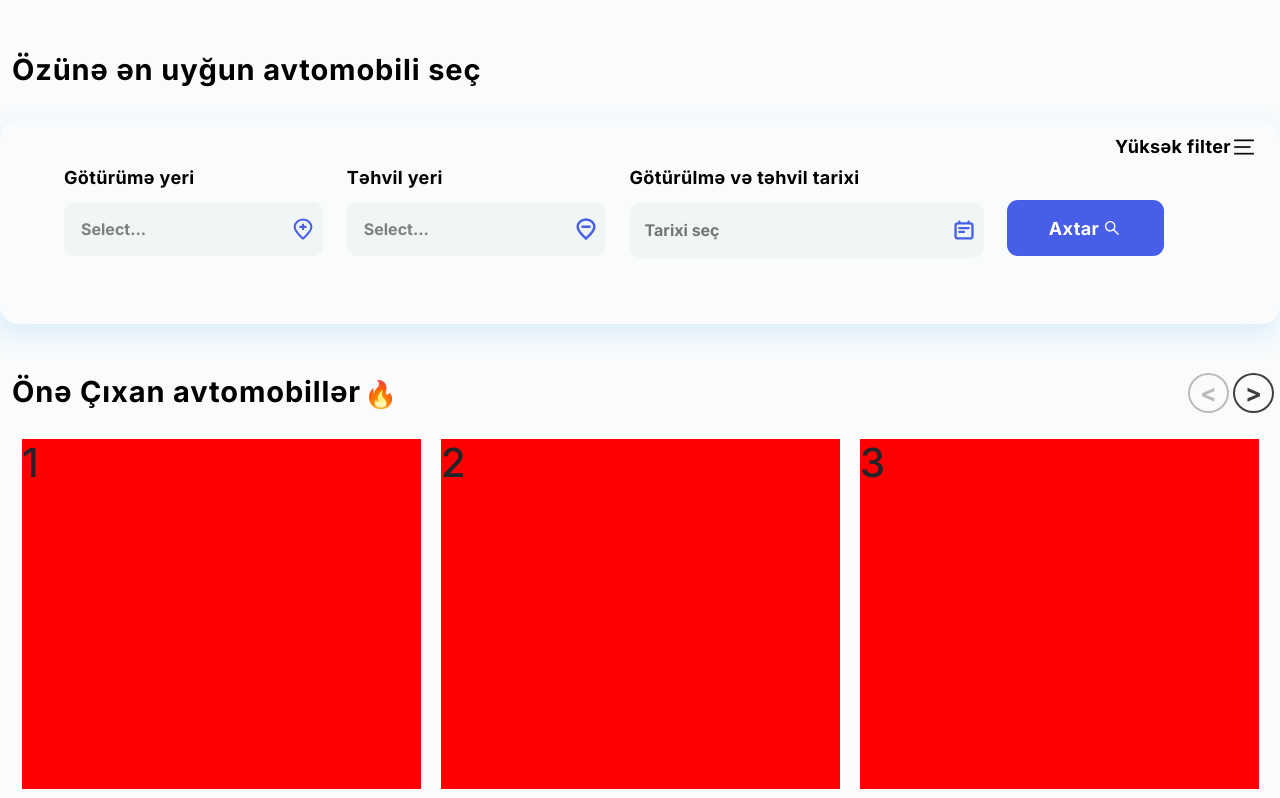
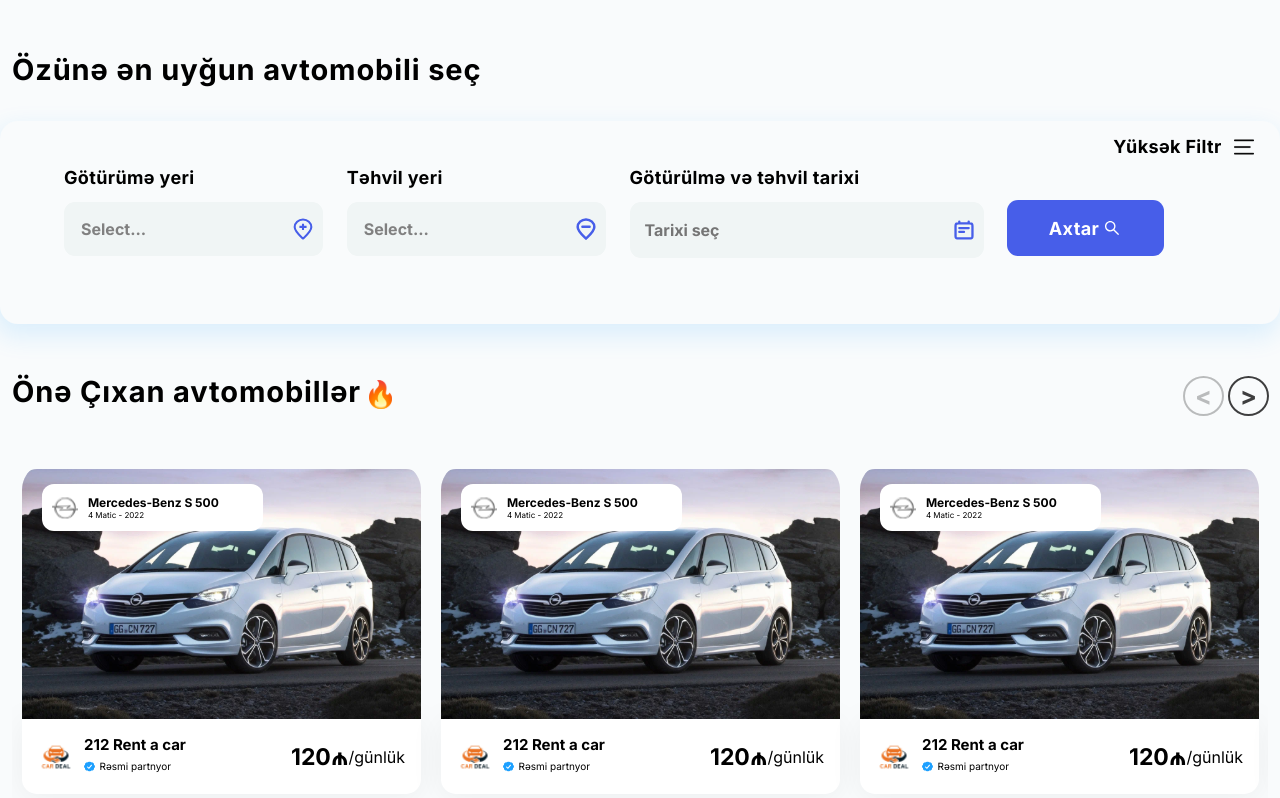
Before and after one commit to hac1yev/rent_a_car, a React (Create React App) app: page / in a window 1280 px wide. Shown: the part 802-1600 px from the top of the page. Built offline with nearby package versions, Linux system fonts and the light colour scheme.

Commit message:
slider 2

```diff
--- a/src/components/Home/Filter/Filter.jsx
+++ b/src/components/Home/Filter/Filter.jsx
@@ -40,7 +40,7 @@ const Filter = () => {
         <h2 className='filter-title'>Özünə ən uyğun avtomobili seç</h2>
           <form action="" className='filter-form row'>
             <div className='filter-parametr' onClick={showHideFilter}>
-              Yüksək filter
+              {filterIsVisible ? 'Sade Filtr' : 'Yüksək Filtr'} &nbsp;
               <img src={filterIcon} alt="filter-icon" />
             </div>
             <div className='filter-selects col-md-12'>
--- a/src/components/Home/VipCars/VipCars.jsx
+++ b/src/components/Home/VipCars/VipCars.jsx
@@ -4,6 +4,10 @@ import flame from "../../../assets/images/vip-slider/flame.svg";
 import Slider from "react-slick";
 import "slick-carousel/slick/slick.css";
 import "slick-carousel/slick/slick-theme.css";
+import opel from "../../../assets/images/home/opel-car.svg";
+import opellogo from "../../../assets/images/home/opel-logo.svg";
+import rent from "../../../assets/images/vip-slider/rent.png";
+import formaltick from "../../../assets/images/vip-slider/formal.svg";
 
 const VipCars = () => {
   var settings2 = {
@@ -14,25 +18,21 @@ const VipCars = () => {
     slidesToScroll: 1,
     responsive: [
       {
-        breakpoint: 1024,
+        breakpoint: 900,
         settings: {
-          slidesToShow: 3,
-          slidesToScroll: 3,
-          dots: false,
+          slidesToShow: 2,
+          slidesToScroll: 2,
+          dots: false
         },
       },
       {
-        breakpoint: 768,
-        settings: {
-          slidesToShow: 2,
-          slidesToScroll: 1,
-        },
-      },
-      {
-        breakpoint: 480,
+        breakpoint: 600,
         settings: {
           slidesToShow: 1,
           slidesToScroll: 1,
+          autoplay: true,
+          autoplaySpeed: 2000,
+          cssEase: "linear",
         },
       },
     ],
@@ -47,25 +47,133 @@ const VipCars = () => {
         </div>
         <div className="vip-slider-cards">
           <Slider {...settings2}>
-            <div className="vip-card">
-                <div>
-                    <h1>1</h1>
+            <div className="vip-cards">
+              <div>
+                <div className="vip-card">
+                  <div className="vip-img">
+                    <img className="vip-car-img" src={opel} alt="vip" />
+                    <div className="car-brand">
+                      <img src={opellogo} alt="" />
+                      <div className="vip-car-brand">
+                        <p className="vip-brand-name">Mercedes-Benz S 500</p>
+                        <p className="vip-model-name">4 Matic - 2022</p>
+                      </div>
+                    </div>
+                  </div>
+                  <div className="vip-info">
+                    <div className="vipcar-info">
+                      <img src={rent} alt="" />
+                      <div className="vipcar-info-2">
+                        <p className="rent-store">212 Rent a car</p>
+                        <div className="formal-part">
+                          <img src={formaltick} alt="" /> &nbsp;
+                          <p>Rəsmi partnyor</p>
+                        </div>
+                      </div>
+                    </div>
+                    <div className="vipcar-price">
+                      <b>120₼</b>
+                      <span>/günlük</span>
+                    </div>
+                  </div>
                 </div>
+              </div>
             </div>
-            <div className="vip-card">
-                <div>
-                    <h1>2</h1>
+            <div className="vip-cards">
+              <div>
+                <div className="vip-card">
+                  <div className="vip-img">
+                    <img className="vip-car-img" src={opel} alt="vip" />
+                    <div className="car-brand">
+                      <img src={opellogo} alt="" />
+                      <div className="vip-car-brand">
+                        <p className="vip-brand-name">Mercedes-Benz S 500</p>
+                        <p className="vip-model-name">4 Matic - 2022</p>
+                      </div>
+                    </div>
+                  </div>
+                  <div className="vip-info">
+                    <div className="vipcar-info">
+                      <img src={rent} alt="" />
+                      <div className="vipcar-info-2">
+                        <p className="rent-store">212 Rent a car</p>
+                        <div className="formal-part">
+                          <img src={formaltick} alt="" /> &nbsp;
+                          <p>Rəsmi partnyor</p>
+                        </div>
+                      </div>
+                    </div>
+                    <div className="vipcar-price">
+                      <b>120₼</b>
+                      <span>/günlük</span>
+                    </div>
+                  </div>
                 </div>
+              </div>
             </div>
-            <div className="vip-card">
-                <div>
-                    <h1>3</h1>
+            <div className="vip-cards">
+              <div>
+                <div className="vip-card">
+                  <div className="vip-img">
+                    <img className="vip-car-img" src={opel} alt="vip" />
+                    <div className="car-brand">
+                      <img src={opellogo} alt="" />
+                      <div className="vip-car-brand">
+                        <p className="vip-brand-name">Mercedes-Benz S 500</p>
+                        <p className="vip-model-name">4 Matic - 2022</p>
+                      </div>
+                    </div>
+                  </div>
+                  <div className="vip-info">
+                    <div className="vipcar-info">
+                      <img src={rent} alt="" />
+                      <div className="vipcar-info-2">
+                        <p className="rent-store">212 Rent a car</p>
+                        <div className="formal-part">
+                          <img src={formaltick} alt="" /> &nbsp;
+                          <p>Rəsmi partnyor</p>
+                        </div>
+                      </div>
+                    </div>
+                    <div className="vipcar-price">
+                      <b>120₼</b>
+                      <span>/günlük</span>
+                    </div>
+                  </div>
                 </div>
+              </div>
             </div>
-            <div className="vip-card">
-                <div>
-                    <h1>4</h1>
+            <div className="vip-cards">
+              <div>
+                <div className="vip-card">
+                  <div className="vip-img">
+                    <img className="vip-car-img" src={opel} alt="vip" />
+                    <div className="car-brand">
+                      <img src={opellogo} alt="" />
+                      <div className="vip-car-brand">
+                        <p className="vip-brand-name">Mercedes-Benz S 500</p>
+                        <p className="vip-model-name">4 Matic - 2022</p>
+                      </div>
+                    </div>
+                  </div>
+                  <div className="vip-info">
+                    <div className="vipcar-info">
+                      <img src={rent} alt="" />
+                      <div className="vipcar-info-2">
+                        <p className="rent-store">212 Rent a car</p>
+                        <div className="formal-part">
+                          <img src={formaltick} alt="" /> &nbsp;
+                          <p>Rəsmi partnyor</p>
+                        </div>
+                      </div>
+                    </div>
+                    <div className="vipcar-price">
+                      <b>120₼</b>
+                      <span>/günlük</span>
+                    </div>
+                  </div>
                 </div>
+              </div>
             </div>
           </Slider>
         </div>
--- a/src/components/Home/VipCars/vip.css
+++ b/src/components/Home/VipCars/vip.css
@@ -1,24 +1,129 @@
-.vip-card {
+.vip-cards {
   padding: 0 10px;
 }
 
-.vip-card div{
-    height: 350px;
-    background-color: red;
+.vip-cards {
+  height: 350px;
+  /* background-color: red; */
+  /* border: 1px solid black; */
+}
+
+.vip-car-img {
+  width: 100% !important;
+  object-fit: cover;
+  height: 250px;
+  border-top-right-radius: 15px;
+  border-top-left-radius: 15px;
+}
+
+.vip-img {
+  position: relative;
+}
+
+.car-brand {
+  position: absolute;
+  top: 15px;
+  margin-left: 5%;
+  width: 221px;
+  height: 47px;
+  background-color: #fff;
+  display: flex;
+  align-items: center;
+  gap: 10px;
+  padding: 0 10px;
+  border-radius: 12px;
+}
+
+.car-brand img {
+  width: 26px;
+  height: 26px;
+}
+
+.car-brand p,
+.vipcar-info p {
+  margin: 0;
+}
+
+.vip-info {
+  padding: 16px;
+  display: flex;
+  justify-content: space-between;
+  align-items: center;
+  background: #fff;
+  filter: drop-shadow(0px 4px 15px rgba(0, 0, 0, 0.05));
+  border-bottom-left-radius: 15px;
+  border-bottom-right-radius: 15px;
+}
+
+.vipcar-info {
+  gap: 10px;
+}
+
+.vipcar-info,
+.formal-part,
+.vipcar-price {
+  display: flex;
+  align-items: center;
+}
+
+.vipcar-price b {
+  color: #000;
+  font-family: "Inter";
+  font-size: 23px;
+  font-style: normal;
+  font-weight: 700;
+  line-height: normal;
+}
+
+.vipcar-price span {
+  color: #000;
+  font-family: "Inter";
+  font-size: 16px;
+  font-style: normal;
+  font-weight: 400;
+  line-height: normal;
+}
+
+.vipcar-info img {
+  width: 36px;
+  height: 36px;
+}
+
+.formal-part img {
+  width: 11px;
+  height: 11px;
+}
+
+.vip-brand-name {
+  color: #000;
+  font-family: "Inter";
+  font-size: 12px;
+  font-style: normal;
+  font-weight: 700;
+  line-height: normal;
+}
+
+.vip-model-name {
+  color: #000;
+  font-family: "Inter";
+  font-size: 8px;
+  font-style: normal;
+  font-weight: 400;
+  line-height: normal;
 }
 
 .vip-slider-cards {
-  margin-bottom: 100px;
+  margin: 60px 0;
 }
 
-.vip-slider-cards .slick-dots{
-    display: none !important;
+.vip-slider-cards .slick-dots {
+  display: none !important;
 }
 
-.vip-slider-cards h3{
-    padding: 10px;
-    background-color: red;
-    margin: 10px;
+.vip-slider-cards h3 {
+  padding: 10px;
+  background-color: red;
+  margin: 10px;
 }
 
 .slick-prev:before,
@@ -33,14 +138,14 @@
 }
 
 .vip-slider-cards .slick-next {
-  top: -48px;
-  right: 15px !important;
+  top: -75px;
+  right: 20px !important;
   display: flex;
 }
 
 .vip-slider-cards .slick-prev {
-  top: -48px;
-  right: 60px !important;
+  top: -75px;
+  right: 65px !important;
   left: initial;
 }
 
@@ -52,7 +157,7 @@
   border: 2px solid black;
   border-radius: 50%;
   font-weight: 600;
-  font-family: 'Inter';
+  font-family: "Inter";
   text-align: center;
 }
 
@@ -65,11 +170,7 @@
   border-radius: 50%;
   font-weight: 600;
   text-align: center;
-  font-family: 'Inter';
-}
-
-.vip-container-1 {
-  margin-bottom: 30px;
+  font-family: "Inter";
 }
 
 .vip-container-1 h1 {
@@ -81,3 +182,47 @@
   line-height: normal;
   letter-spacing: 0.87px;
 }
+
+.rent-store {
+  color: #000;
+  font-family: "Inter";
+  font-size: 15px;
+  font-style: normal;
+  font-weight: 700;
+  line-height: normal;
+}
+
+.formal-part p {
+  color: #000;
+  font-family: "Inter";
+  font-size: 10px;
+  font-style: normal;
+  font-weight: 400;
+  line-height: normal;
+}
+
+@media screen and (max-width: 600px) {
+  .vip-slider-cards .slick-prev,
+  .vip-slider-cards .slick-next {
+    display: none !important;
+  }
+
+  .vip-slider-cards{
+    margin: 30px 0;
+  }
+
+  .vip-cards{
+    padding: 0;
+  }
+}
+
+@media screen and (max-width: 375px) {
+  .vip-info {
+    padding: 16px 5px;
+  }
+
+  .vipcar-price b,
+  .vipcar-price span {
+    font-size: 15px;
+  }
+}
```
Also changed, not shown: src/assets/images/vip-slider/formal.svg (added), src/assets/images/vip-slider/rent.png (added).
